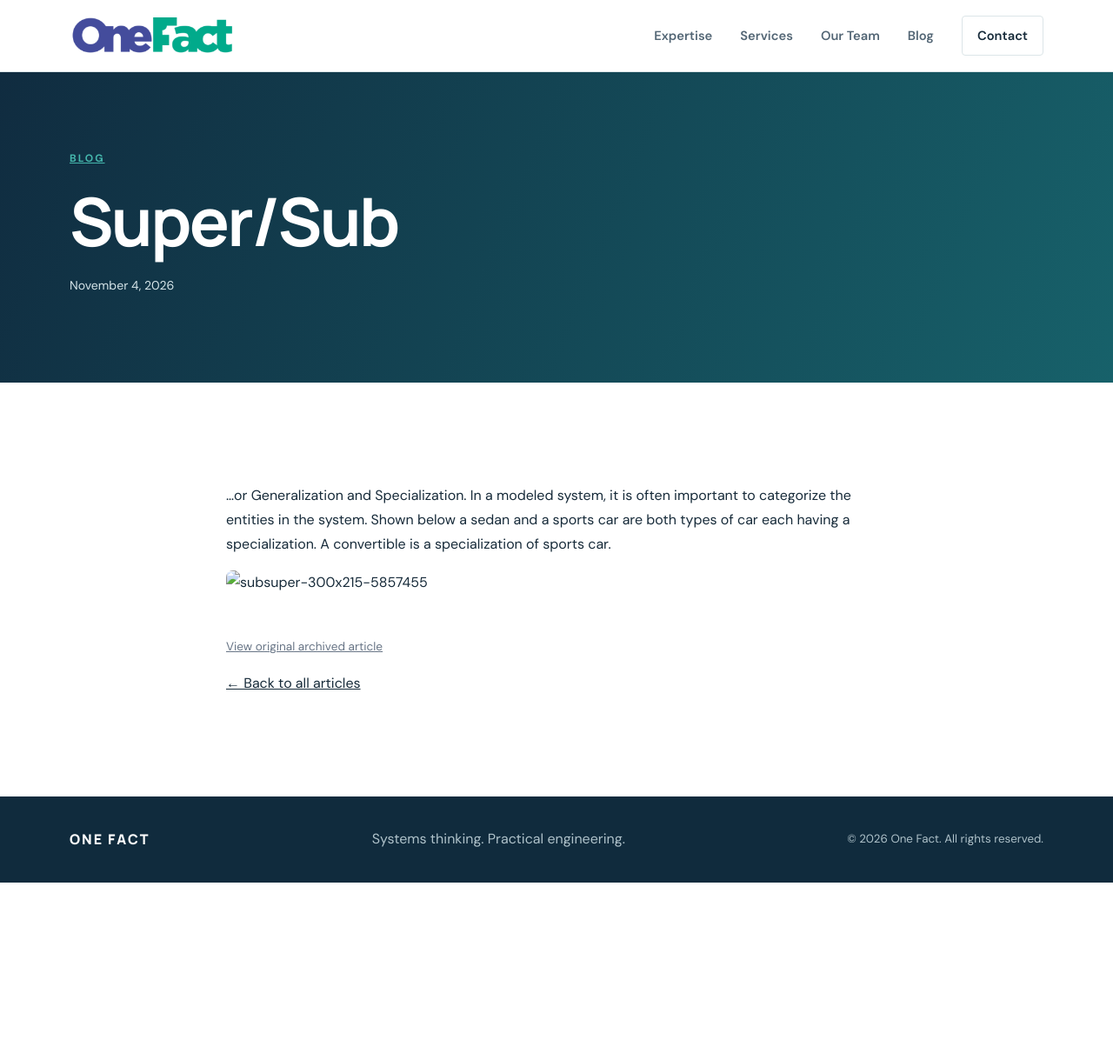
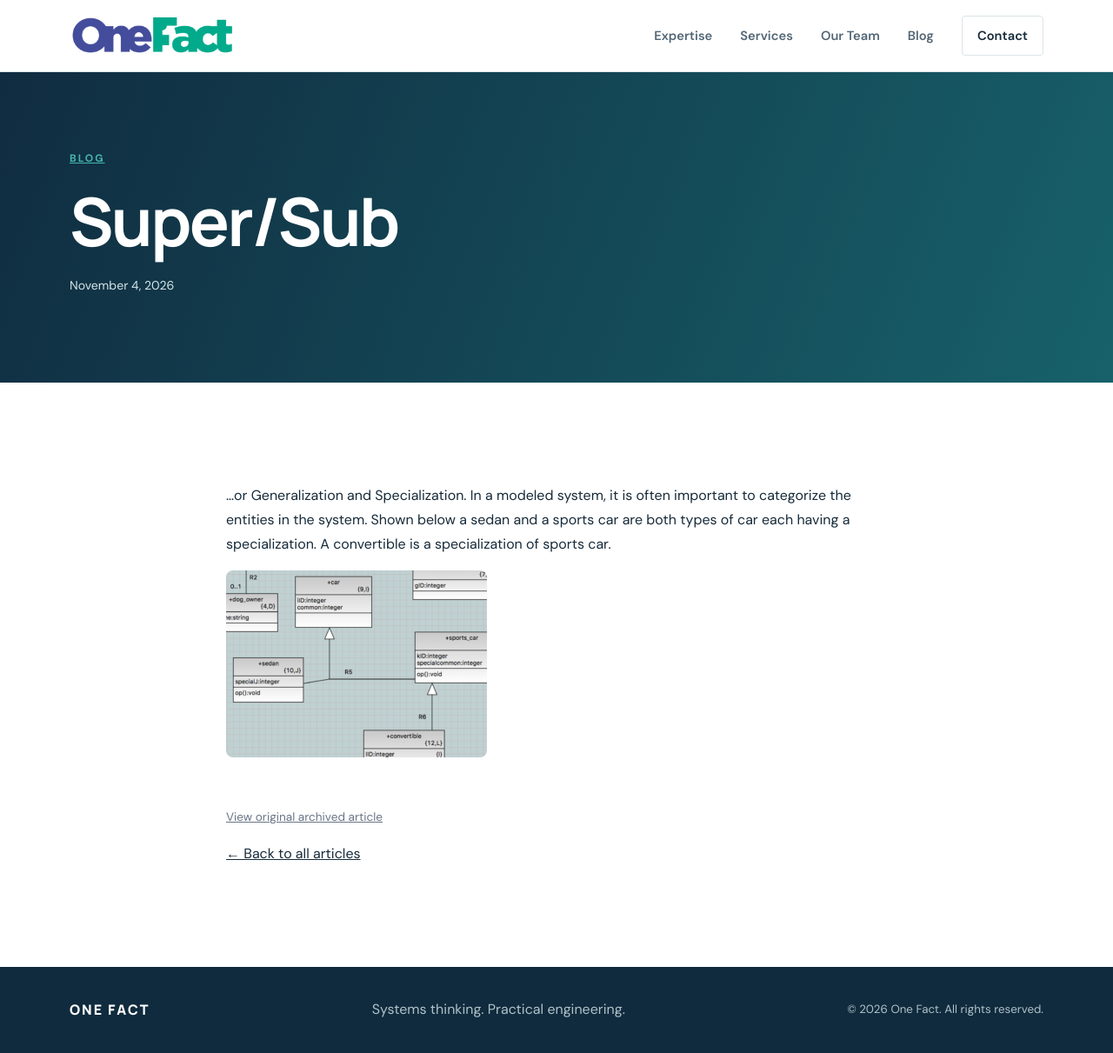
Before and after one commit to xtuml/onefactinc, a Jekyll site: the page built from _articles/super-sub.html, in a window 1280 px wide. Shown: the whole page at 87% size. Built offline with Jekyll 4.4.1, drawn with Linux system fonts in a browser that asks for light colours; before the commit the page ends 1015 px from its top, so only the background shows below that.

Commit message:
Use local images in article

```diff
--- a/_articles/super-sub.html
+++ b/_articles/super-sub.html
@@ -13,7 +13,7 @@ source_url: "https://onefact.net/super-sub/"
 <div class="mtm">
 <div>
 <div>
-<div class="_5cq3 _1ktf" data-ft="{&quot;tn&quot;:&quot;E&quot;}"><img alt='subsuper-300x215-5857455' class="alignnone size-medium wp-image-1036" src='../wp-content/uploads/2018/08/subsuper-300x215-5857455.png' alt="" width="300" height="215" /></div>
+<div class="_5cq3 _1ktf" data-ft="{&quot;tn&quot;:&quot;E&quot;}"><img alt='subsuper-300x215-5857455' class="alignnone size-medium wp-image-1036" src='{{ '/assets/images/subsuper-300x215-5857455.png' | relative_url }}' alt="" width="300" height="215" /></div>
 </div>
 </div>
 </div>
```
